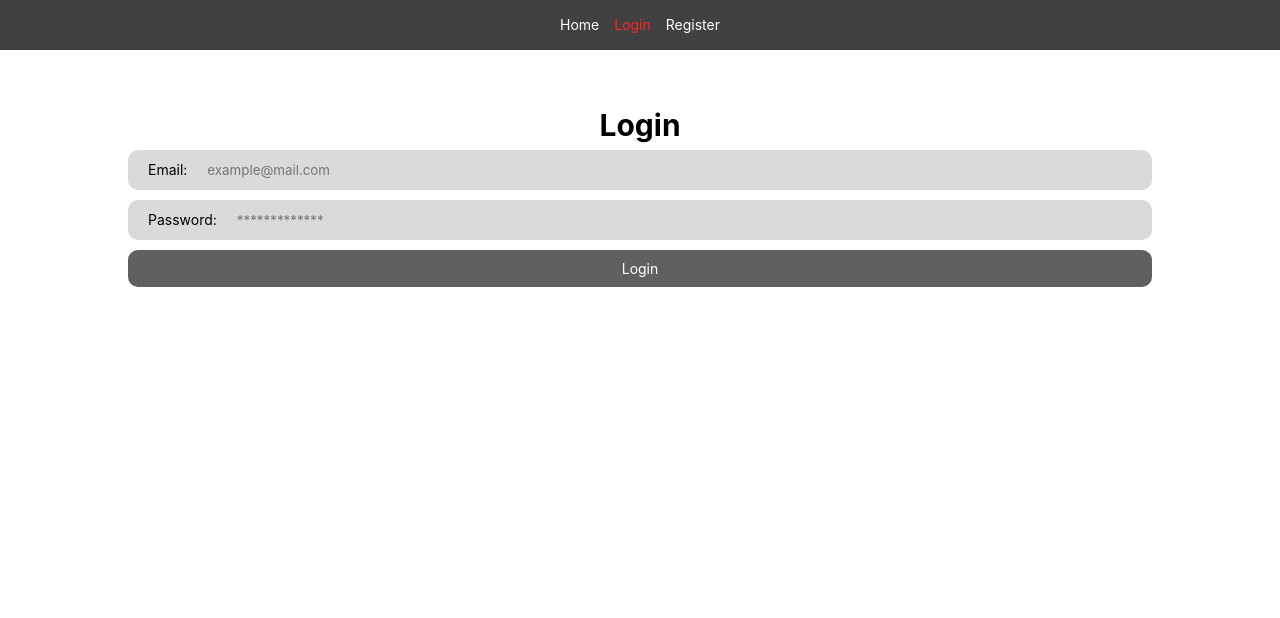
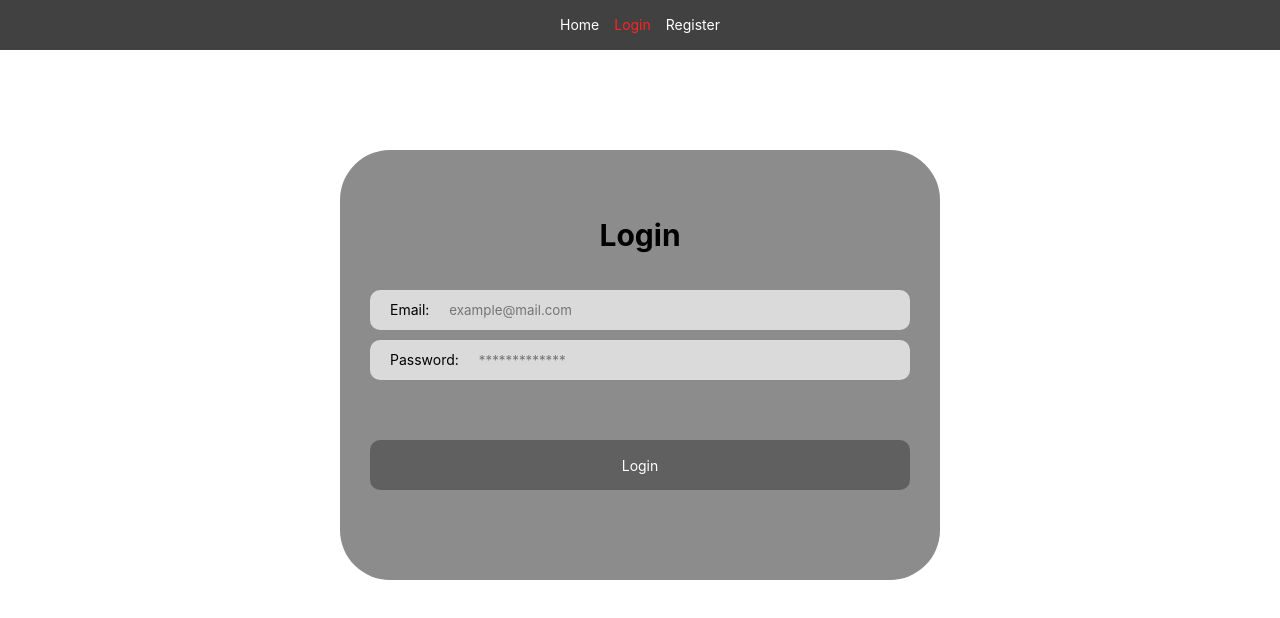
Before and after one commit to ib1zza/todo-typescript, a React (Create React App) app: page /login in a window 1280 px wide. Shown: the top 618 px of the page. Built offline with nearby package versions, Linux system fonts and the light colour scheme.

Commit message:
some refactoring for loginPage

```diff
--- a/src/css/LoginPage.module.scss
+++ b/src/css/LoginPage.module.scss
@@ -3,13 +3,24 @@
 }
 
 .loginWrapper {
-  padding-top: 50px;
-  width: 100%;
+
+  padding: 30px;
+  width: 600px;
+  margin: 100px auto;
+  border-radius: 50px;
+  background-color: #8c8c8c;
   display: flex;
   flex-direction: column;
 
+  h2 {
+    font-size: 20px;
+    text-align: center;
+    margin: 30px 0px;
+
+  }
+
   h1 {
-    padding: 10px 0;
+    padding: 40px 0;
     text-align: center;
     width: 100%;
     font-weight: bold;
@@ -46,14 +57,22 @@
 
     }
     button {
+      height: 50px;
+      margin: 60px 0;
       width: 100%;
     }
   }
 }
 
-h2 {
-  font-size: 20px;
-  text-align: center;
-  margin: 30px 0px;
+.loginInfo {
+  display: flex;
+  flex-direction: column;
+  align-items: center;
+
+  &>button {
+    align-self: stretch;
+    align-items: center;
+    justify-content: center;
+  }
 
 }
--- a/src/pages/LoginPage.tsx
+++ b/src/pages/LoginPage.tsx
@@ -73,7 +73,7 @@ const LoginPage = () => {
         )}
         {loading && <h1>Loading...</h1>}
         {isLogin && (
-          <div>
+          <div className={s.loginInfo}>
             <h2>You are currently logged in at {email.toString()}</h2>
             <Button onClick={logOutHandler}>Log out</Button>
           </div>
```
